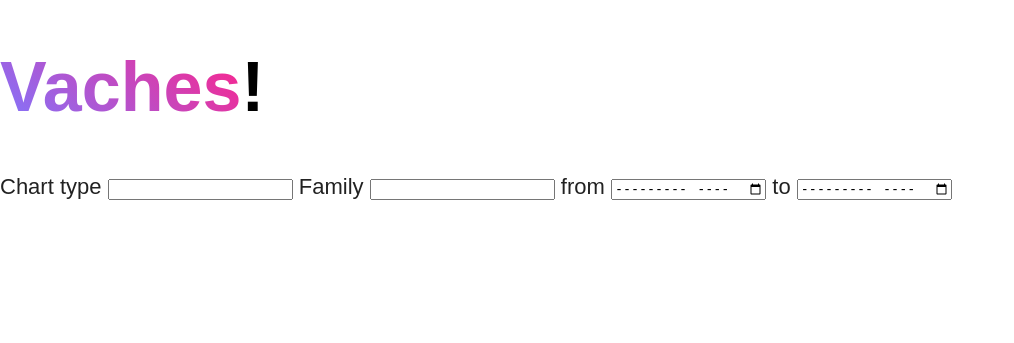
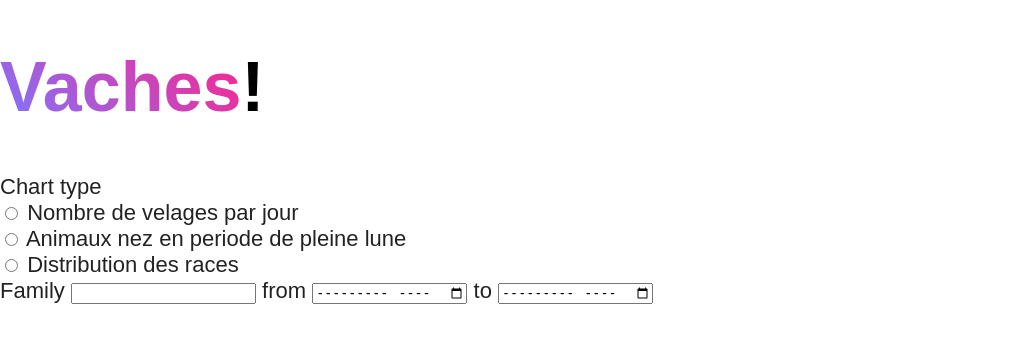
Before and after one commit to NovAti0n/MOOdle, a Python web app: template public/templates/index.html in a window 1280 px wide. Shown: the top 343 px of the page, without its empty margins (0-1014 px from the left). Run offline with Jinja, Linux system fonts and the light colour scheme; the template is opened without the code that fills it: most values are stand-ins (such as "Sample title", 1, 10 or a date in 2020).

Commit message:
form: Hiding correct parts of the form depending on selected chart

```diff
--- a/public/static/css/style.css
+++ b/public/static/css/style.css
@@ -72,10 +72,5 @@ b {
 
 /* hide stuff in form we don't need */
 
-#chart3_input {
-	display: none;
-}
-
-#chart + #chart3_input {
-	display: none;
-}
+#breed-selection, #chart3:checked ~ #date-selection { display: none; }
+#date-selection, #chart3:checked ~ #breed-selection { display: initial; }
--- a/public/templates/index.html
+++ b/public/templates/index.html
@@ -1,7 +1,6 @@
 {% extends "base.html" %}
 
 {% block content %}
-<script src="/js/main.js"></script>
 
 <body>
 	<h1><b>Vaches</b>!</h1>
@@ -24,21 +23,33 @@
 	</datalist>
 
 	<form method="post">
-		<label for="family">Chart type</label>
-		<input list="chart-type" id="chart" name="chart" required>
+		<label for="chart-type">Chart type</label><br>
+
+		<input type="radio" id="chart1" name="chart">
+		<label for="chart1">Nombre de velages par jour</label><br>
+
+		<input type="radio" id="chart2" name="chart">
+		<label for="chart2">Animaux nez en periode de pleine lune</label><br>
+
+		<input type="radio" id="chart3" name="chart">
+		<label for="chart3">Distribution des races</label><br>
+
+		<!-- family selection -->
 
 		<label for="family">Family</label>
 		<input list="families-datalist" id="family" name="famille" required>
 
-		<label form="date_from">from</label>
-		<input type="month" value="jj/mm/aaaa" name="date_from" min="{{min_date}}" max="{{max_date}}" required>
+		<div id="date-selection">
+			<label form="date_from">from</label>
+			<input type="month" value="jj/mm/aaaa" name="date_from" min="{{min_date}}" max="{{max_date}}" required>
 
-		<label form="date_to">to</label>
-		<input type="month" value="jj/mm/aaaa" name="date_to" min="{{min_date}}" max="{{max_date}}" required>
+			<label form="date_to">to</label>
+			<input type="month" value="jj/mm/aaaa" name="date_to" min="{{min_date}}" max="{{max_date}}" required>
+		</div>
 
-		<div id="chart3_input">
-			<input list="families-datalist" id="race" name="race" required>
-			<input type="number" id="percentage" name="percentage" required>
+		<div id="breed-selection">
+			<input list="families-datalist" id="race" name="race">
+			<input type="number" id="percentage" name="percentage">
 			<input type="submit">
 		</div>
 	</form>
```
Also changed, not shown: public/static/js/main.js (added).
